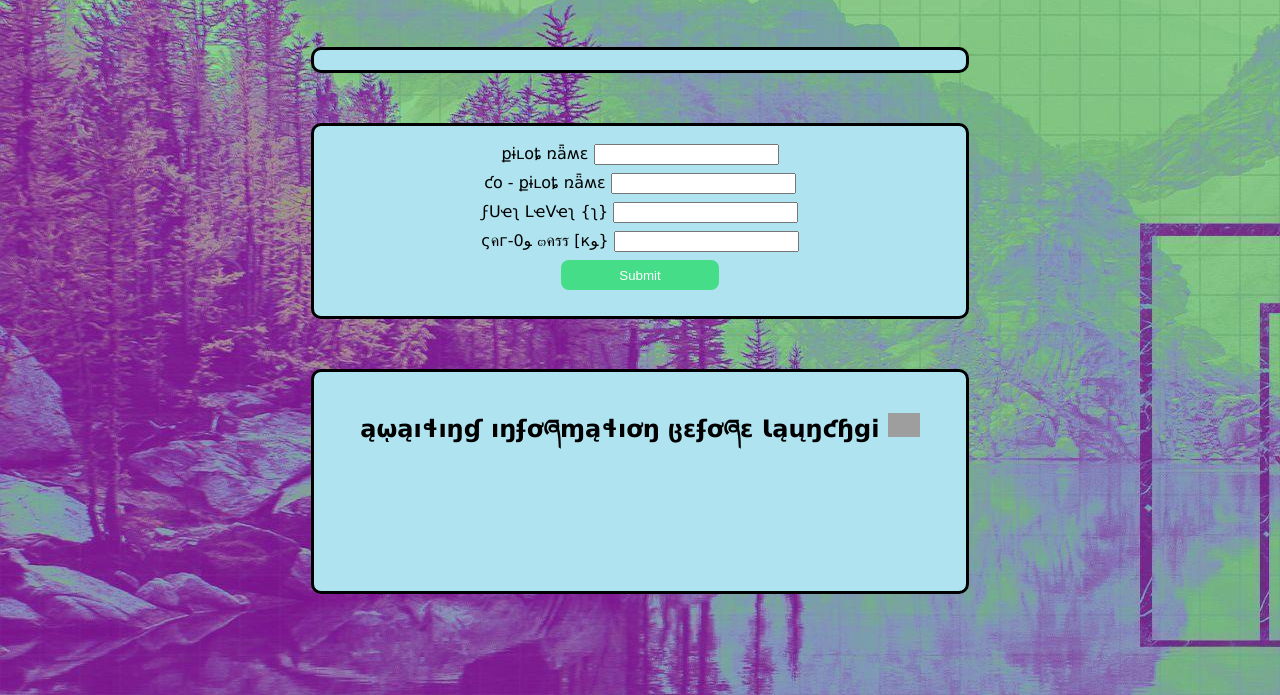
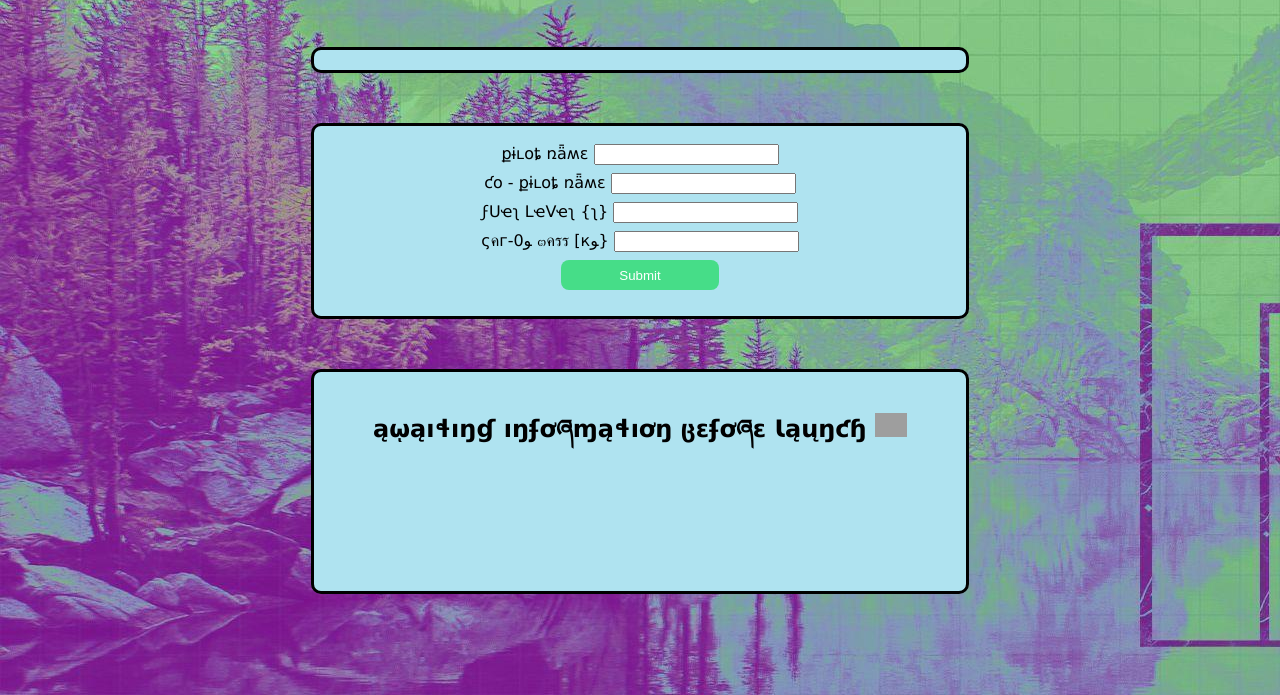
Before and after one commit to cgremaud/cgremaud.github.io, a plain HTML site: page index.html in a window 1280 px wide. Shown: the part 105-800 px from the top of the page. Drawn offline with Linux system fonts and the light colour scheme; no server answers; grey boxes are pictures that could not be loaded.

Commit message:
minor change

```diff
--- a/index.html
+++ b/index.html
@@ -32,7 +32,7 @@
             </form>
         </div>
         <div id="launchStatusCheck">
-            <h2 id="launchStatus">ąῳąıɬıŋɠ ıŋʄơཞɱąɬıơŋ ცɛʄơཞɛ Ɩąųŋƈɧgi <img src = "http://cdn.lowgif.com/full/509bead6225891fc-.gif" height="24"></h2>
+            <h2 id="launchStatus">ąῳąıɬıŋɠ ıŋʄơཞɱąɬıơŋ ცɛʄơཞɛ Ɩąųŋƈɧ <img src = "http://cdn.lowgif.com/full/509bead6225891fc-.gif" height="24"></h2>
             <div  id="faultyItems">
                 <ol>
                     <li id="pilotStatus">Pilot Ready</li>
```
